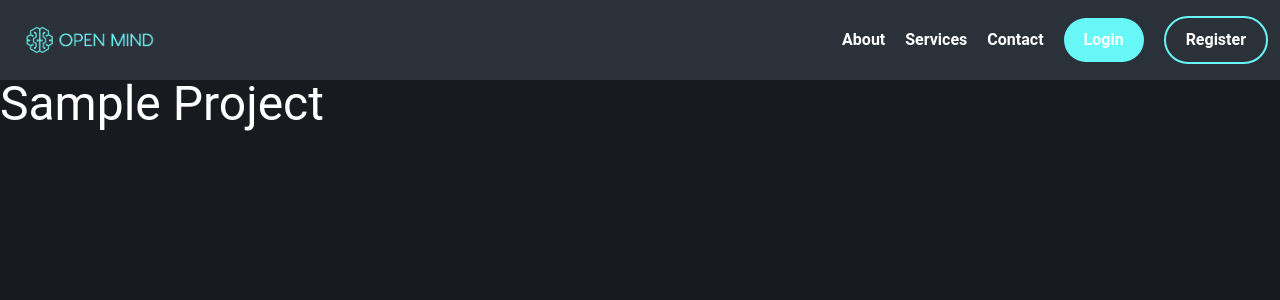
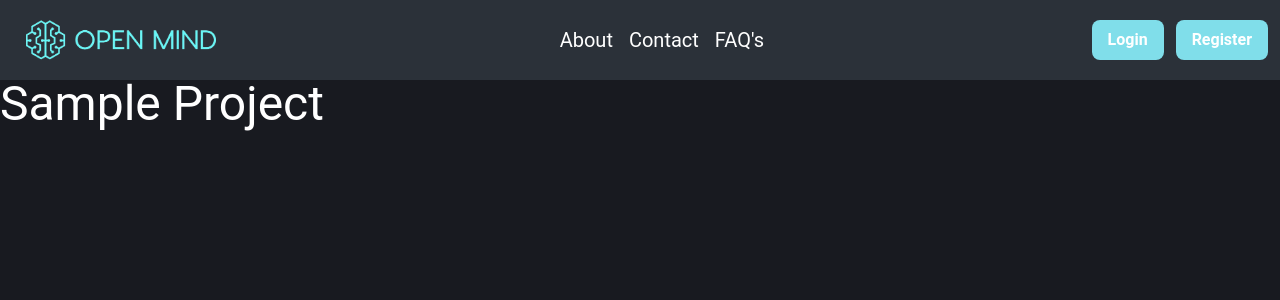
Before and after one commit to avichiminiproject/openmind-frontend, a React (Vite) app: page / in a window 1280 px wide. Shown: the top 300 px of the page. Built offline with nearby package versions, Linux system fonts and the light colour scheme.

Commit message:
login page set

```diff
--- a/package.json
+++ b/package.json
@@ -11,6 +11,7 @@
   },
   "dependencies": {
     "@material-tailwind/react": "^2.1.9",
+    "appwrite": "^15.0.0",
     "react": "^18.3.1",
     "react-dom": "^18.3.1",
     "react-icons": "^5.3.0",
--- /dev/null
+++ b/src/auth/login.jsx
@@ -0,0 +1,54 @@
+import React, { useState } from 'react';
+import { account, ID } from '../libs/appwrite';
+
+const Login = () => {
+  const [loggedInUser, setLoggedInUser] = useState(null);
+  const [email, setEmail] = useState('');
+  const [password, setPassword] = useState('');
+  const [name, setName] = useState('');
+
+  async function login(email, password) {
+    await account.createEmailPasswordSession(email, password);
+    setLoggedInUser(await account.get());
+  }
+
+  return (
+    <div>
+      <p>
+        {loggedInUser ? `Logged in as ${loggedInUser.name}` : 'Not logged in'}
+      </p>
+
+      <form>
+        <input type="email" placeholder="Email" value={email} onChange={e => setEmail(e.target.value)} />
+        <input type="password" placeholder="Password" value={password} onChange={e => setPassword(e.target.value)} />
+        <input type="text" placeholder="Name" value={name} onChange={e => setName(e.target.value)} />
+
+        <button type="button" onClick={() => login(email, password)}>
+          Login
+        </button>
+
+        <button
+          type="button"
+          onClick={async () => {
+            await account.create(ID.unique(), email, password, name);
+            login(email, password);
+          }}
+        >
+          Register
+        </button>
+
+        <button
+          type="button"
+          onClick={async () => {
+            await account.deleteSession('current');
+            setLoggedInUser(null);
+          }}
+        >
+          Logout
+        </button>
+      </form>
+    </div>
+  );
+};
+
+export default Login;
--- a/src/home/components/Header.jsx
+++ b/src/home/components/Header.jsx
@@ -1,32 +1,60 @@
 import { Link } from "react-router-dom"
+import HeaderImage from "../../assets/images/home/header_logo.png"
 
 const Header = () => {
   return (
     <>
     <header className='bg-litegrey'>
-        <nav className='flex items-center justify-between px-3 py-2'>
-            <a href={'/'}><img src="./src/assets/images/home/header_logo.png" alt="header logo" className='h-16 p-2' /></a>
-            <ul className='text-white flex items-center justify-between gap-5 font-semibold'>
-                <li>
-                <Link to={'/about'}>About</Link>
-                </li>
-                <li>
-                <Link to={'/services'}>Services</Link>
-                </li>
-                <li>
-                <Link to={'/contact'}>Contact</Link>
-                </li>
-                <li>
-                    <button className="text-white bg-liteblue px-5 py-2.5 rounded-full">Login</button>
-                </li>
-                <li>
-                    <button className="text-white border-2 border-liteblue px-5 py-2.5 rounded-full">Register</button>
-                </li>
-            </ul>
-        </nav>
+        <DesktopNavbar/>
     </header>
     </>
   )
 }
 
 export default Header
+
+function DesktopNavbar() {
+    return (
+        <>
+        <nav className="hidden lg:block">
+            <div className="flex items-center justify-between px-3">
+                <Link to={'/'}>
+                    <img src={HeaderImage} alt="Header Logo" className="h-20 p-1" />
+                </Link>
+                <ul className="flex items-center text-white">
+                    <li>
+                        <Link to={'/about'}>
+                        <h1 className="text-xl hover:text-liteblue p-2">
+                            About
+                        </h1>
+                        </Link>
+                    </li>
+                    <li>
+                        <Link to={'/contact'}>
+                        <h1 className="text-xl hover:text-liteblue p-2">
+                            Contact
+                        </h1>
+                        </Link>
+                    </li>
+                    <li>
+                        <Link to={'/faq'}>
+                        <h1 className="text-xl hover:text-liteblue p-2">
+                            FAQ's
+                        </h1>
+                        </Link>
+                    </li>
+                </ul>
+                <div className="inline-flex items-center gap-3 text-white font-semibold">
+                    <Link to={'/login'}>
+                    <button className="py-2 px-4 bg-cyan-200 rounded-lg">Login</button>
+                    </Link>
+                    <Link to={'/register'}>
+                    <button className="py-2 px-4 bg-cyan-200 rounded-lg">Register</button>
+                    </Link>
+
+                </div>
+            </div>
+        </nav>
+        </>
+    )
+}
--- /dev/null
+++ b/src/libs/appwrite.js
@@ -0,0 +1,8 @@
+import { Client, Account } from 'appwrite';
+const client = new Client();
+
+client
+    .setEndpoint('http://192.168.29.242:80/v1')
+    .setProject('66e141970016133f872b');
+export const account = new Account(client)
+export { ID } from 'appwrite';
--- a/src/routes.jsx
+++ b/src/routes.jsx
@@ -2,6 +2,7 @@ import { createBrowserRouter } from "react-router-dom";
 import Home from "./home/Home";
 import About from './About/About'
 import NotFound from "./other/NotFound";
+import Login from "./auth/login";
 export const routes = createBrowserRouter([
     {
         path : "/",
@@ -14,5 +15,9 @@ export const routes = createBrowserRouter([
     {
         path: '*',
         element: <NotFound />
+    },
+    {
+        path: '/login',
+        element: <Login/>
     }
 ])
```
Also changed, not shown: 1 other file (tests, documents, lock files or other folders).
